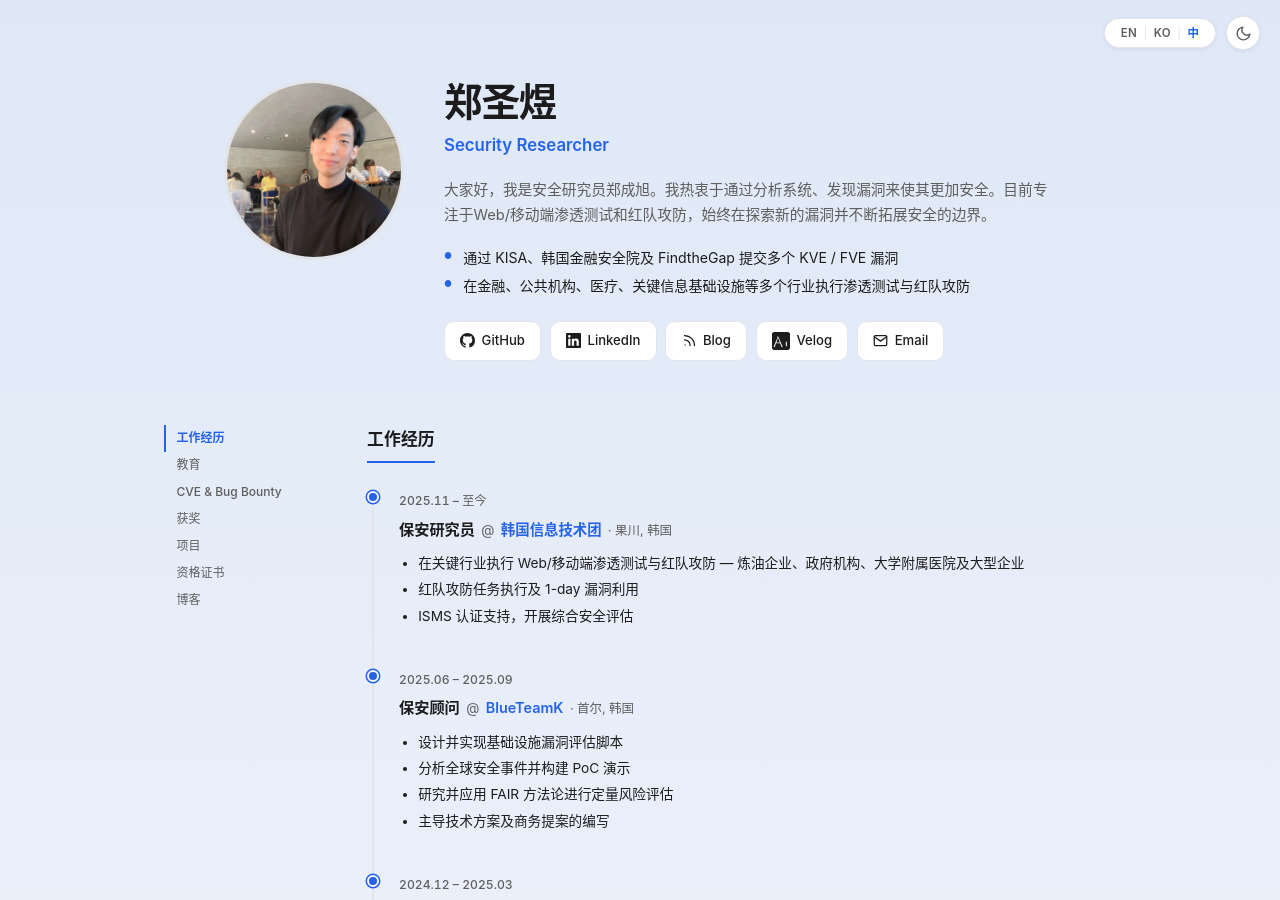
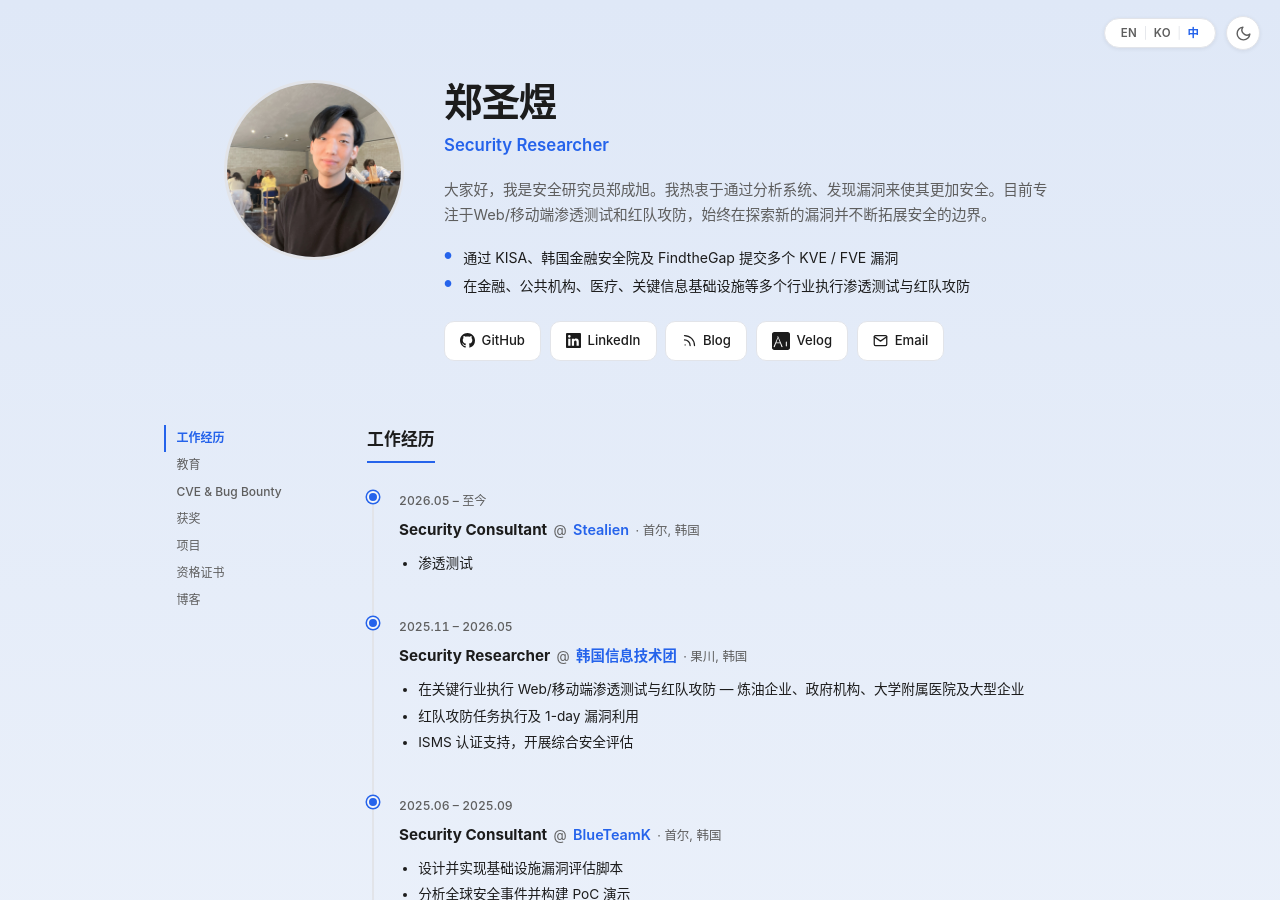
Before and after one commit to John-Jung/John-Jung.github.io, a Jekyll site: the page built from _pages/zh.html, in a window 1280 px wide and 900 px high. Built offline with Jekyll 4.4.1, drawn with Linux system fonts in a browser that asks for light colours.

Commit message:
update profile

```diff
--- a/_data/profile_zh.yml
+++ b/_data/profile_zh.yml
@@ -38,11 +38,20 @@ hero:
         icon: email
 
 experience:
+  - start: "2026-05"
+    end: null
+    role: "Security Consultant"
+    company: "Stealien"
+    company_url: https://stealien.com/
+    location: "首尔, 韩国"
+    bullets:
+      - "渗透测试"
+
   - start: "2025-11"
-    end: null
-    role: "保安研究员"
+    end: 2026-05
+    role: "Security Researcher"
     company: "韩国信息技术团"
-    company_url: null
+    company_url: https://audit.co.kr/news/
     location: "果川, 韩国"
     bullets:
       - "在关键行业执行 Web/移动端渗透测试与红队攻防 — 炼油企业、政府机构、大学附属医院及大型企业"
@@ -51,7 +60,7 @@ experience:
 
   - start: "2025-06"
     end: "2025-09"
-    role: "保安顾问"
+    role: "Security Consultant"
     company: "BlueTeamK"
     company_url: null
     location: "首尔, 韩国"
@@ -65,7 +74,7 @@ experience:
     end: "2025-03"
     role: "渗透测试渗透"
     company: "Fin Security"
-    company_url: null
+    company_url: http://www.finss.co.kr/
     location: "首尔, 韩国"
     bullets:
       - "在受监管行业执行 Web/移动端渗透测试与安全咨询 — 金融、制药、支付、众筹平台"
```
Also changed, not shown: _data/profile_en.yml (+12 -3 lines), _data/profile_ko.yml (+12 -3 lines), 2 other files.
